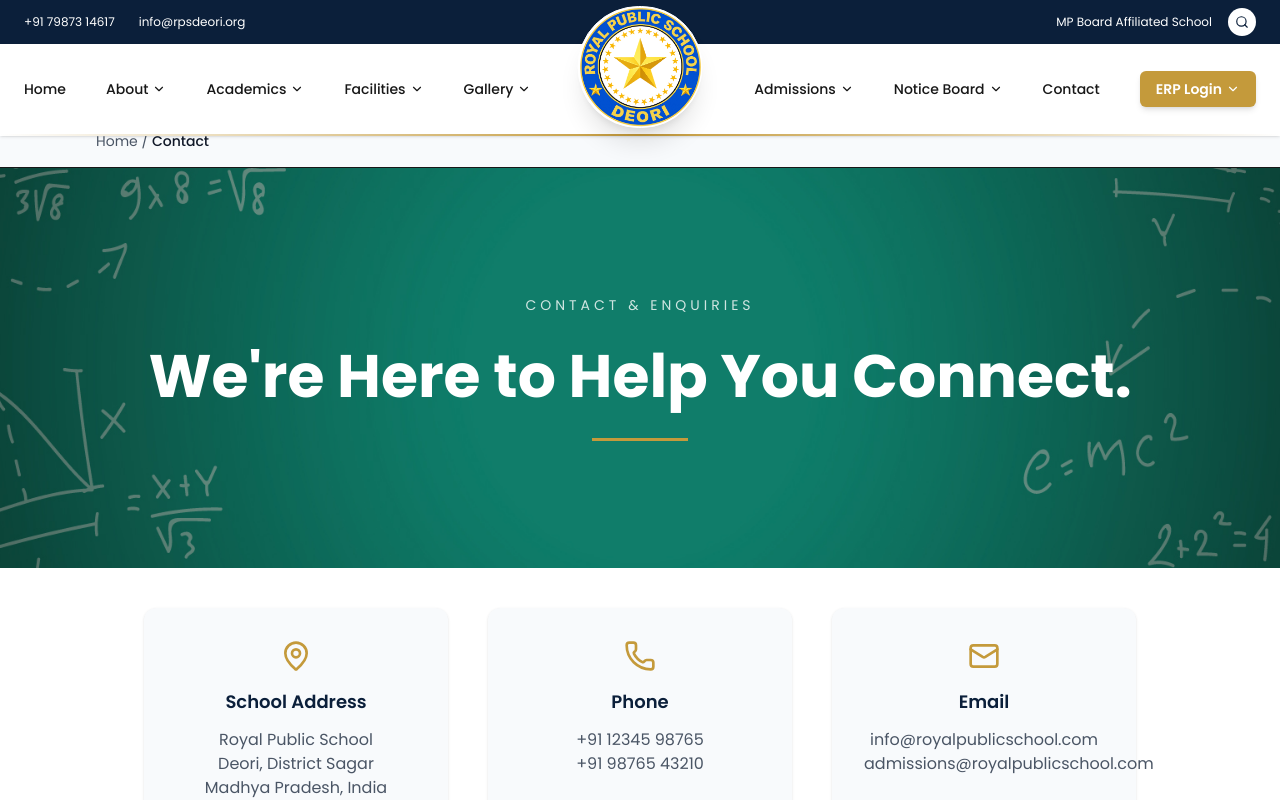
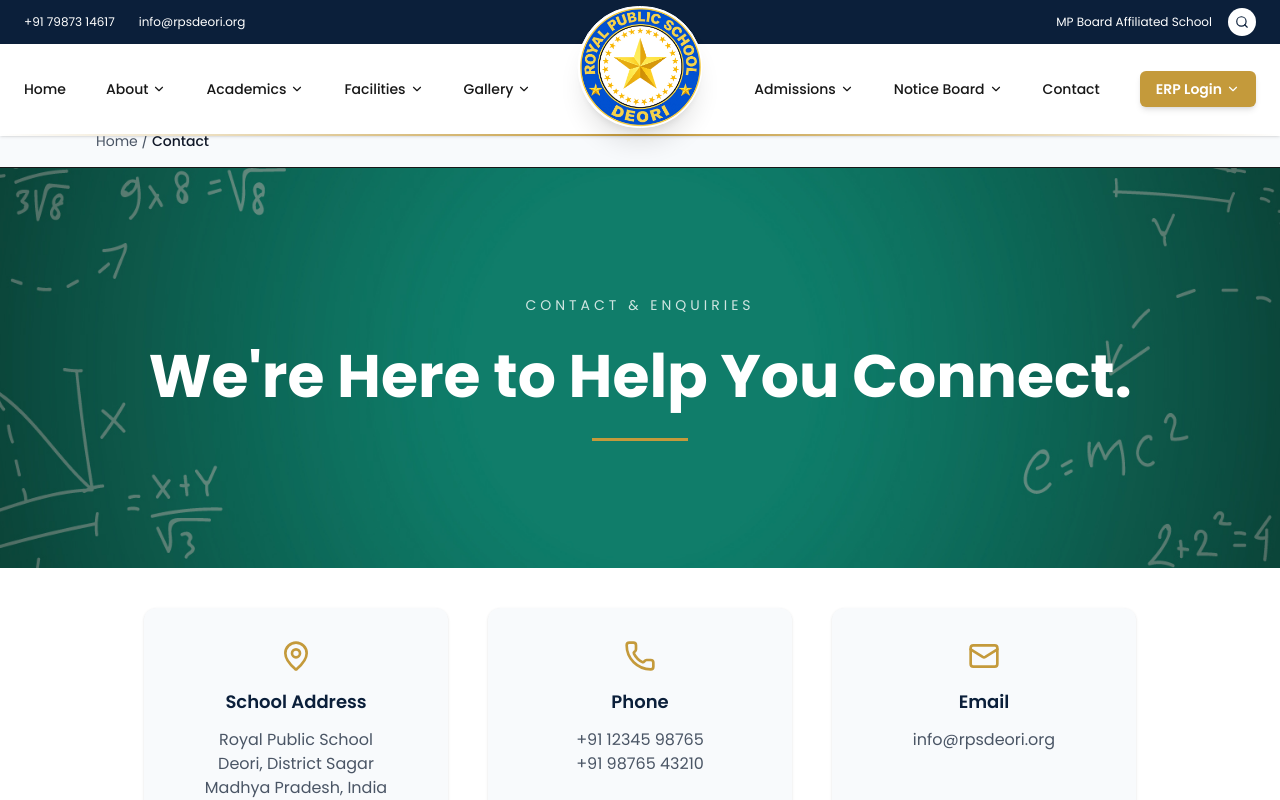
Before and after one commit to digianterp-ai/RPSWEB, a Next.js app: page /contact in a window 1280 px wide. Shown: the top 800 px of the page. Built offline with nearby package versions, Linux system fonts and the light colour scheme.

Commit message:
contact updates

```diff
--- a/src/app/(site)/contact/page.tsx
+++ b/src/app/(site)/contact/page.tsx
@@ -150,8 +150,7 @@ export default function ContactPage() {
             </h3>
 
             <p className="text-gray-600">
-              info@royalpublicschool.com <br />
-              admissions@royalpublicschool.com
+              info@rpsdeori.org
             </p>
 
           </div>
```
